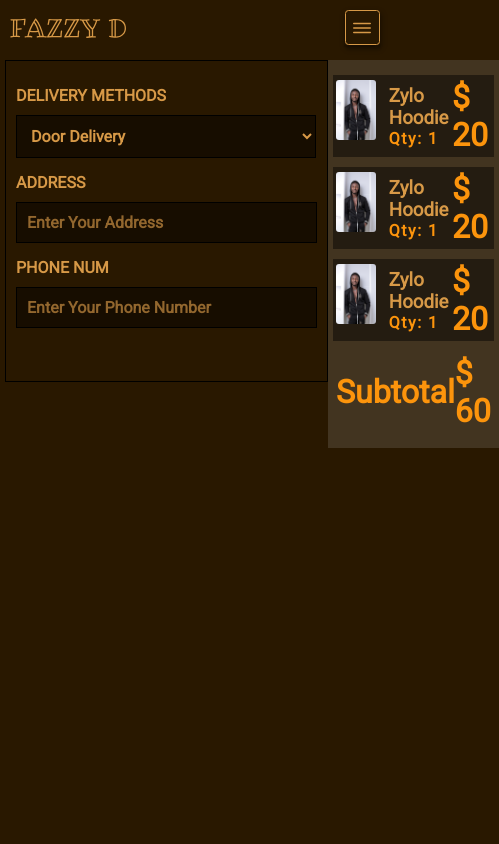
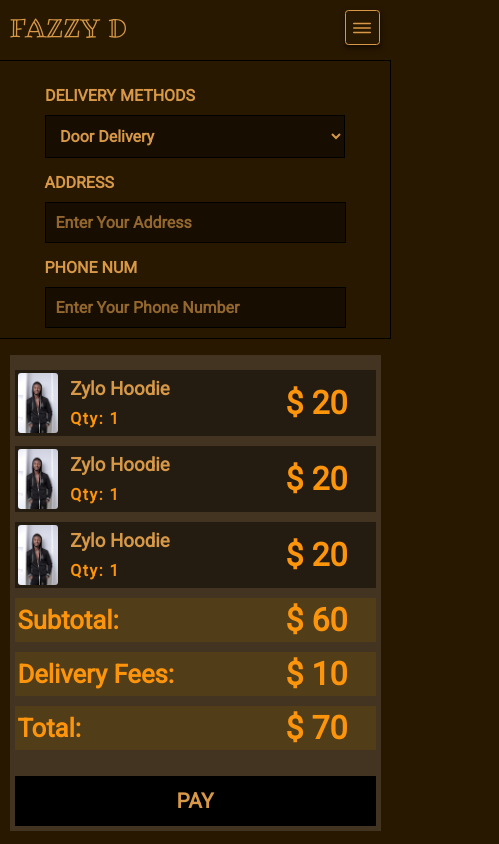
Before and after one commit to kromate/fazzyD, a Vue app: page /checkout in a window 390 px wide. Shown: the whole page, 499 px wide, since content can reach past the window. Built offline with nearby package versions, Linux system fonts and the light colour scheme.

Commit message:
Checkout Now Responsive

```diff
--- a/src/components/checkout/MetaData.vue
+++ b/src/components/checkout/MetaData.vue
@@ -76,4 +76,15 @@ option {
   border: none;
   outline: none;
 }
+@media (max-width: 700px) {
+  form {
+    display: flex;
+    flex-direction: column;
+    justify-content: center;
+    align-items: center;
+  }
+  .metaData {
+    margin-bottom: 1rem;
+  }
+}
 </style>
--- /dev/null
+++ b/src/components/checkout/SubCart.vue
@@ -0,0 +1,113 @@
+<template>
+  <div class="subCart">
+    <div class="row" v-for="n in 3" :key="n">
+      <div class="firstCol">
+        <img src="@/assets/gallery/black_hoodie.png" class="subCartImg" />
+        <div class="subCartDet">
+          <h3>Zylo Hoodie</h3>
+          <p>Qty: 1</p>
+        </div>
+      </div>
+
+      <div class="otherCol">
+        <h2>$ 20</h2>
+      </div>
+    </div>
+    <div class="pricing" v-for="(n, index) in priceDetails" :key="index">
+      <div class="firstCol">
+        <h1>{{ n.name }}</h1>
+      </div>
+      <div class="otherCol">
+        <h2>{{ n.detail }}</h2>
+      </div>
+    </div>
+    <div class="flex">
+      <button class="secondaryBtn btn">PAY</button>
+    </div>
+  </div>
+</template>
+
+<script>
+export default {
+  name: "Subcart",
+  data() {
+    return {
+      priceDetails: [
+        { name: "Subtotal:", detail: "$ 60" },
+        { name: "Delivery Fees:", detail: "$ 10" },
+        { name: "Total:", detail: "$ 70" },
+      ],
+    };
+  },
+};
+</script>
+
+<style scoped>
+.row {
+  background: rgba(0, 0, 0, 0.459);
+  display: flex;
+  padding: 3px;
+  min-height: 60px;
+  align-items: center;
+  margin: 10px 0px;
+}
+
+.subCart {
+  flex-basis: 50%;
+  background: #c4c4c42a;
+  padding: 5px;
+}
+.subCartImg {
+  height: 60px;
+  border-radius: 3px;
+}
+.subCartDet {
+  margin-left: 0.8rem;
+  display: flex;
+  flex-direction: column;
+  justify-content: space-between;
+  padding: 5px 0px;
+}
+.subCartDet > p {
+  color: #fc940c;
+  font-weight: 600;
+  letter-spacing: 1.5px;
+}
+h3 {
+  color: #d79947;
+}
+h2 {
+  color: #fc940c;
+  font-size: 2rem;
+}
+h1 {
+  color: #fc940c;
+}
+.firstCol {
+  display: flex;
+  flex-basis: 75%;
+}
+.otherCol {
+  display: flex;
+  flex-basis: 25%;
+  justify-content: flex-end;
+  margin-right: 25px;
+}
+.pricing {
+  display: flex;
+  padding: 3px;
+  align-items: center;
+  margin: 10px 0px;
+  font-size: 0.8rem !important;
+  background: #5e45138c;
+}
+.btn {
+  font-size: 1.3rem;
+  font-weight: 700;
+}
+@media (max-width: 700px) {
+  .subCart {
+    width: 95%;
+  }
+}
+</style>
--- a/src/views/Checkout.vue
+++ b/src/views/Checkout.vue
@@ -2,36 +2,15 @@
   <div class="container">
     <MetaData />
 
-    <div class="subCart">
-      <div class="row" v-for="n in 3" :key="n">
-        <div class="firstCol">
-          <img src="@/assets/gallery/black_hoodie.png" class="subCartImg" />
-          <div class="subCartDet">
-            <h3>Zylo Hoodie</h3>
-            <p>Qty: 1</p>
-          </div>
-        </div>
-
-        <div class="otherCol">
-          <h2>$ 20</h2>
-        </div>
-      </div>
-      <div class="pricing">
-        <div class="firstCol">
-          <h1>Subtotal</h1>
-        </div>
-        <div class="otherCol">
-          <h2>$ 60</h2>
-        </div>
-      </div>
-    </div>
+    <SubCart />
   </div>
 </template>
 
 <script>
 import MetaData from "@/components/checkout/MetaData.vue";
+import SubCart from "@/components/checkout/SubCart.vue";
 export default {
-  components: { MetaData },
+  components: { MetaData, SubCart },
 };
 </script>
 
@@ -41,58 +20,12 @@ export default {
   padding: 5px;
   justify-content: space-between;
 }
-.row {
-  background: rgba(0, 0, 0, 0.459);
-  display: flex;
-  padding: 3px;
-  min-height: 60px;
-  align-items: center;
-  margin: 10px 0px;
-}
-.pricing {
-  display: flex;
-  padding: 3px;
-  min-height: 60px;
-  align-items: center;
-  margin: 10px 0px;
-}
-.subCart {
-  flex-basis: 50%;
-  background: #c4c4c42a;
-  padding: 5px;
-}
-.subCartImg {
-  height: 60px;
-  border-radius: 3px;
-}
-.subCartDet {
-  margin-left: 0.8rem;
-  display: flex;
-  flex-direction: column;
-  justify-content: space-between;
-  padding: 5px 0px;
-}
-.subCartDet > p {
-  color: #fc940c;
-  font-weight: 600;
-  letter-spacing: 1.5px;
-}
-h3 {
-  color: #d79947;
-}
-h2 {
-  color: #fc940c;
-  font-size: 2rem;
-}
-h1 {
-  color: #fc940c;
-}
-.firstCol {
-  display: flex;
-  flex-basis: 75%;
-}
-.otherCol {
-  display: flex;
-  flex-basis: 25%;
+
+@media (max-width: 700px) {
+  .container {
+    display: flex;
+    flex-direction: column;
+    align-items: center;
+  }
 }
 </style>
```
